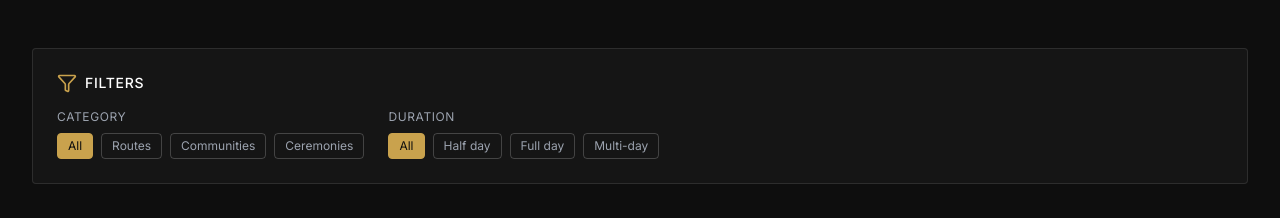
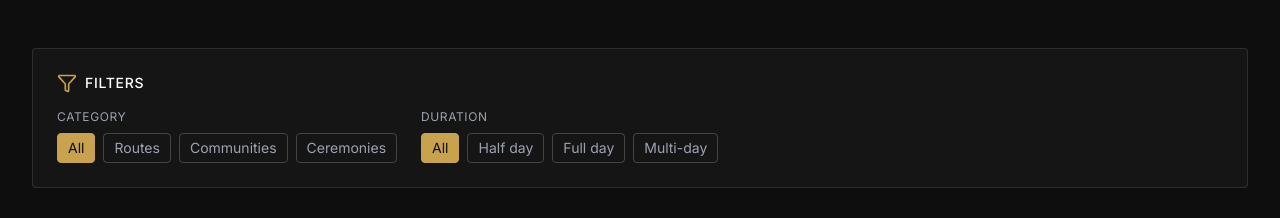
Before and after one commit to mercurio-develop/jaguar-llaqta, a Next.js app: page /en/actividades in a window 1280 px wide. Shown: the part 1040-1258 px from the top of the page. Built offline with nearby package versions, Linux system fonts and the light colour scheme; no server answers.

Commit message:
add filter sticky

```diff
--- a/features/activities/components/ActivityFilters.tsx
+++ b/features/activities/components/ActivityFilters.tsx
@@ -36,7 +36,7 @@ function FilterContent({
           <button
             onClick={onClearCategories}
             className={cn(
-              "px-2.5 py-1 text-xs transition-all border rounded",
+              "px-2.5 py-1 text-xs md:text-sm transition-all border rounded",
               selectedCategories.length === 0
                 ? "bg-accent text-primary border-accent"
                 : "border-white/20 text-muted hover:text-white hover:border-white/40"
@@ -49,7 +49,7 @@ function FilterContent({
               key={cat}
               onClick={() => onCategoriesChange(cat)}
               className={cn(
-                "px-2.5 py-1 text-xs transition-all border rounded flex items-center gap-1",
+                "px-2.5 py-1 text-xs md:text-sm transition-all border rounded flex items-center gap-1",
                 selectedCategories.includes(cat)
                   ? "bg-accent/10 text-accent border-accent/30"
                   : "border-white/20 text-muted hover:text-white hover:border-white/40"
@@ -70,7 +70,7 @@ function FilterContent({
           <button
             onClick={() => onDurationChange("all")}
             className={cn(
-              "px-2.5 py-1 text-xs transition-all border rounded",
+              "px-2.5 py-1 text-xs md:text-sm transition-all border rounded",
               selectedDuration === "all"
                 ? "bg-accent text-primary border-accent"
                 : "border-white/20 text-muted hover:text-white hover:border-white/40"
@@ -83,7 +83,7 @@ function FilterContent({
               key={filter.id}
               onClick={() => onDurationChange(filter.id)}
               className={cn(
-                "px-2.5 py-1 text-xs transition-all border rounded",
+                "px-2.5 py-1 text-xs md:text-sm transition-all border rounded",
                 selectedDuration === filter.id
                   ? "bg-accent/10 text-accent border-accent/30"
                   : "border-white/20 text-muted hover:text-white hover:border-white/40"
```
